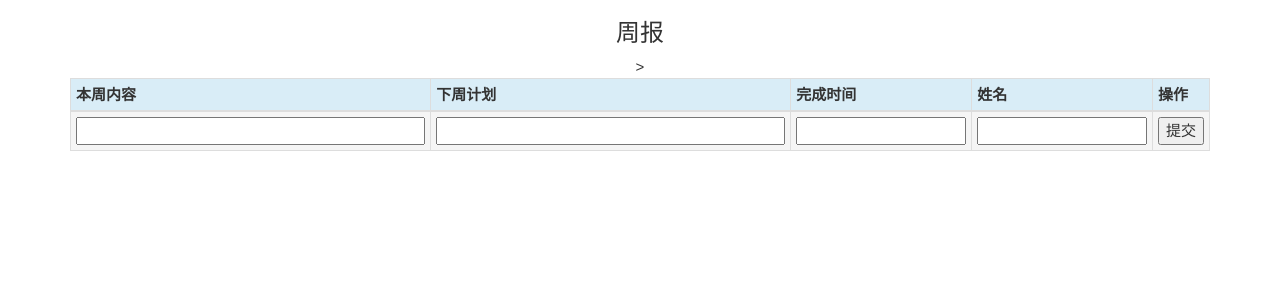
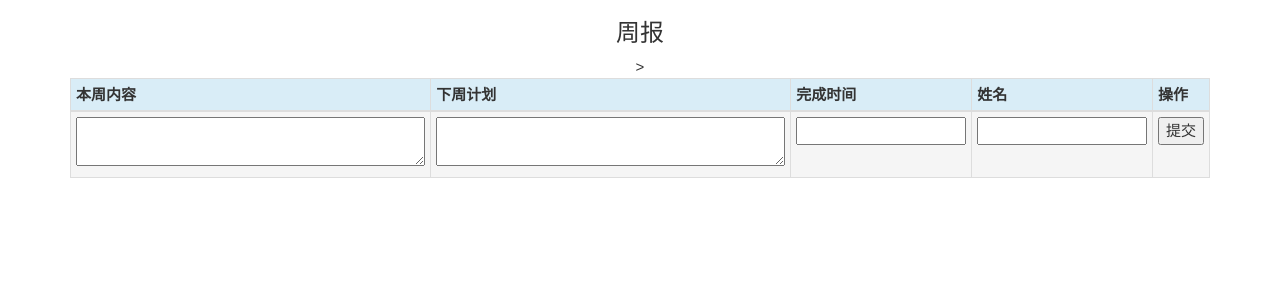
Before and after one commit to smilesoul17781108472/hupo_testweb, a Django app: page /report/ in a window 1280 px wide. Shown: the top 300 px of the page. Run offline with Django 3.2, Linux system fonts and the light colour scheme; some libraries are stand-ins or nearby versions.

Commit message:
输入框换行

```diff
--- a/templates/report.html
+++ b/templates/report.html
@@ -39,8 +39,8 @@
                     <tbody id="tr_tbody">
                     <form action="/weekly" method="get" accept-charset="UTF-8" >
                         <tr class="active">
-                            <td class="col-md-4"><input style='width:100%' id='current_content' name="current_content"></td>
-                            <td class="col-md-4"><input style='width:100%' id='next_content' name="next_content"></td>
+                            <td class="col-md-4"><textarea  style='width:100%' id='current_content' name="current_content"></textarea></td>
+                            <td class="col-md-4"><textarea style='width:100%' id='next_content' name="next_content"></textarea></td>
                             <td class="col-md-2"><input style='width:100%' id='time_zones' name="time_zones"></td>
                             <td class="col-md-2"><input style='width:100%' id='username' name="username"></td>
                             <td><input class="ui-btn btn-green btn-submit" type="submit" value="提交" id="button3"  onclick="document.getElementById('loading').style.display='';"></td>
```
